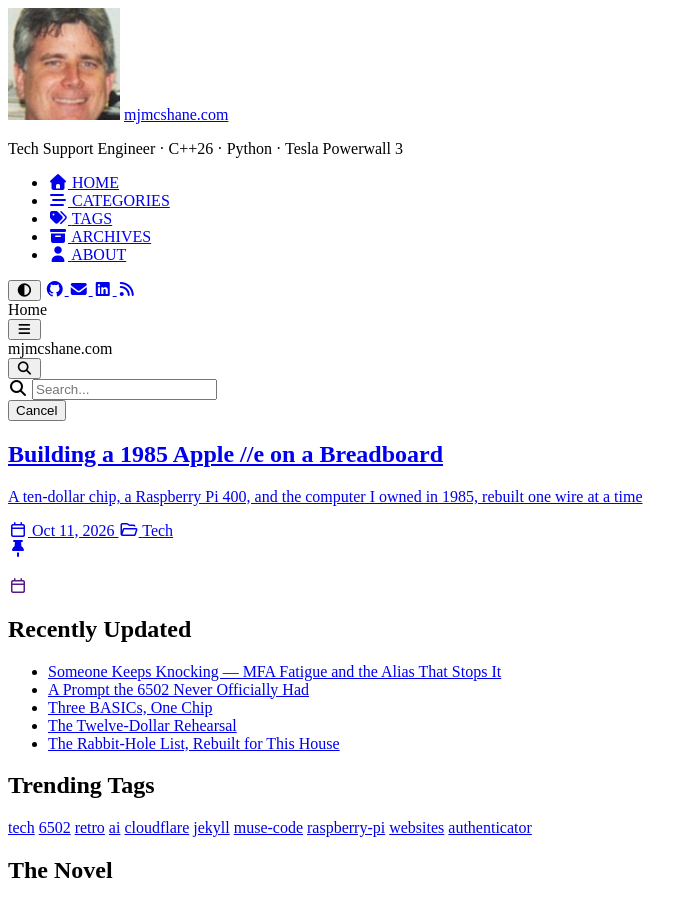
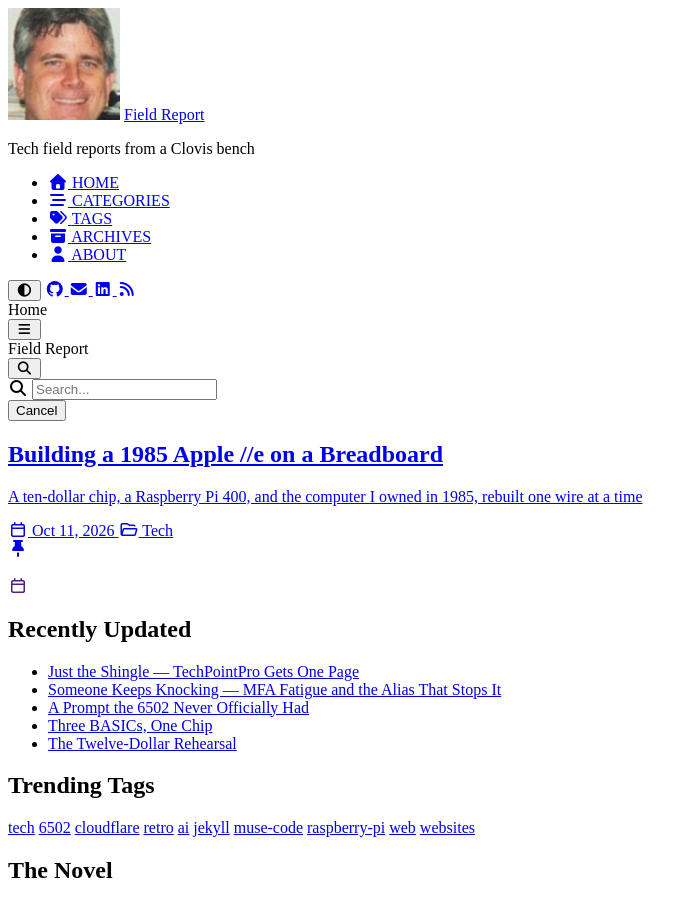
Before and after one commit to netbob/mjmcshane.com, a Jekyll site: the page built from index.html, in a window 1280 px wide and 900 px high. Shown: the whole window, without its empty margins (0-697 px from the left). Built offline with Jekyll 4.4.1, drawn with Linux system fonts in a browser that asks for light colours; cached includes are drawn as plain includes; nearby versions of some CDN libraries; some of the changed lines change nothing that is shown; some of the changed text lies outside the part shown.

Commit message:
title and tagline edit

````diff
--- a/_config.yml
+++ b/_config.yml
@@ -13,9 +13,9 @@ timezone: America/Los_Angeles
 
 # jekyll-seo-tag settings › https://github.com/jekyll/jekyll-seo-tag/blob/master/docs/usage.md
 # ↓ --------------------------
-title: mjmcshane.com
+title: Field Report
 
-tagline: Tech Support Engineer · C++26 · Python · Tesla Powerwall 3
+tagline: Tech field reports from a Clovis bench
 
 description: >-
   Senior tech support engineer specializing in C++26 and Python,
--- /dev/null
+++ b/_posts/2026-10-17-just-the-shingle-techpointpro.md
@@ -0,0 +1,163 @@
+---
+title: "Just the Shingle — TechPointPro Gets One Page"
+description: ""
+author: Michael McShane
+date: 2026-10-17 09:45:00 -0700
+categories: [Tech]
+tags: [tech, cloudflare, web, techpointpro]
+pin: false
+toc: true
+---
+
+<!-- Author note (delete before publishing): publish after the Pages push; the live address is https://techpointpro.com once the custom domain is attached. -->
+
+I bought techpointpro.com for my consulting practice, back when the practice was the day job. Then somebody stole it.
+
+Not the business — the *domain*. Hijacked, held by strangers for a couple of years while the LLC it named went on doing its work the way businesses did for centuries before websites: by phone, by referral, by showing up. I got it back eventually. Domains can be repossessed if you're stubborn and keep your paperwork. I am, and I did.
+
+So the name came home, and sat there — DNS on Cloudflare, zero records, an empty lot — while I built two other sites the full way: Jekyll, a theme, a GitHub repo, a Cloudflare Pages build that compiles the whole thing on every push. The obvious move was a third verse of the same song. There was even a plan, of sorts, for the email-to-post pipeline I've been building to grow a third route and feed it posts.
+
+Here's the thing, though: TechPointPro doesn't publish. It never did. It's a consulting shingle — the name on the door. Doors don't need a content strategy. They need to be findable, legible, and still attached to the building.
+
+## One file is the whole site
+
+So the third site gets one page. Not one page *so far* — one page, full stop. A single static HTML file, styles inline, no JavaScript, no build step, no theme, no CMS. Here it is — and I mean *here it is*, the entire site, because the entire site fits in one code window:
+
+```html
+<!DOCTYPE html>
+<html lang="en">
+<head>
+<meta charset="utf-8">
+<meta name="viewport" content="width=device-width, initial-scale=1">
+<title>TechPointPro LLC — Document Systems &amp; IT Consulting</title>
+<meta name="description" content="TechPointPro LLC — document systems and IT consulting, Clovis, California. Michael McShane, Founder & Principal Consultant.">
+<style>
+  :root {
+    --bg: #10151c;
+    --panel: #171e28;
+    --line: #2a3442;
+    --text: #e8edf3;
+    --muted: #9fb0c3;
+    --accent: #57d977; /* phosphor green — a nod to the book cover */
+    --link: #7cc4ff;
+  }
+  * { box-sizing: border-box; }
+  body {
+    margin: 0;
+    background: var(--bg);
+    color: var(--text);
+    font-family: -apple-system, "Segoe UI", Roboto, Helvetica, Arial, sans-serif;
+    line-height: 1.6;
+  }
+  .wrap { max-width: 880px; margin: 0 auto; padding: 3.5rem 1.25rem 2.5rem; }
+  header { text-align: center; margin-bottom: 2.5rem; }
+  h1.wordmark {
+    font-size: 3rem; margin: 0; letter-spacing: 0.01em; font-weight: 700;
+  }
+  h1.wordmark .llc { font-size: 1.1rem; color: var(--muted); font-weight: 400; vertical-align: super; }
+  .rule { width: 72px; height: 3px; background: var(--accent); margin: 1rem auto; border-radius: 2px; }
+  .tagline { color: var(--muted); font-size: 1.1rem; margin: 0; }
+  .principal { margin-top: 1.25rem; font-size: 1.05rem; }
+  .principal .name { font-weight: 600; }
+  .principal .title { color: var(--muted); }
+  section.about {
+    background: var(--panel);
+    border: 1px solid var(--line);
+    border-radius: 10px;
+    padding: 1.5rem 1.75rem;
+    margin-bottom: 2.5rem;
+  }
+  section.about p { margin: 0; }
+  .cards { display: grid; grid-template-columns: 1fr 1fr; gap: 1.25rem; }
+  @media (max-width: 640px) { .cards { grid-template-columns: 1fr; } h1.wordmark { font-size: 2.3rem; } }
+  a.card {
+    display: block;
+    background: var(--panel);
+    border: 1px solid var(--line);
+    border-radius: 10px;
+    padding: 1.5rem 1.75rem;
+    color: var(--text);
+    text-decoration: none;
+    transition: border-color 0.15s ease, transform 0.15s ease;
+  }
+  a.card:hover { border-color: var(--accent); transform: translateY(-2px); }
+  a.card h2 { margin: 0 0 0.25rem; font-size: 1.05rem; color: var(--muted); text-transform: uppercase; letter-spacing: 0.08em; font-weight: 600; }
+  a.card .card-title { font-size: 1.35rem; font-weight: 700; margin: 0 0 0.5rem; }
+  a.card p { margin: 0; color: var(--muted); }
+  a.card .go { color: var(--link); }
+  a.card img.cover {
+    float: right; width: 84px; height: auto; margin: 0 0 0.75rem 1rem;
+    border-radius: 4px; border: 1px solid var(--line);
+  }
+  footer {
+    margin-top: 3rem; text-align: center; color: var(--muted); font-size: 0.92rem;
+  }
+  footer a { color: var(--link); text-decoration: none; }
+  footer a:hover { text-decoration: underline; }
+</style>
+</head>
+<body>
+  <div class="wrap">
+
+    <header>
+      <h1 class="wordmark">TechPointPro <span class="llc">LLC</span></h1>
+      <div class="rule"></div>
+      <p class="tagline">Document Systems &amp; IT Consulting · Clovis, California</p>
+      <p class="principal"><span class="name">Michael McShane</span><br>
+      <span class="title">Founder &amp; Principal Consultant</span></p>
+    </header>
+
+    <section class="about">
+      <p>TechPointPro LLC is the consulting shingle of Michael McShane — enterprise
+      infrastructure engineer (Toshiba America, 26 years, warehouse to the Solutions Lab)
+      and certified DocuWare document-systems engineer. The work: document management
+      systems, IT infrastructure, and technical support for operations that run on
+      paper and want to stop.</p>
+    </section>
+
+    <div class="cards">
+      <a class="card" href="https://netbob.org">
+        <img class="cover" src="cover.png" alt="Cover of The Dark Fills the Space">
+        <h2>The Book</h2>
+        <p class="card-title">The Dark Fills the Space</p>
+        <p>A novel of an emerging AI, written with one. Serialized free, chapter by chapter.
+        <span class="go">Read it at netbob.org →</span></p>
+      </a>
+
+      <a class="card" href="https://mjmcshane.com">
+        <h2>The Tech Site</h2>
+        <p class="card-title">Field Report</p>
+        <p>My tech journal at mjmcshane.com — field reports with receipts: Powerwall
+        automation, a breadboard 6502 computer, and other projects from the bench.
+        <span class="go">Visit mjmcshane.com →</span></p>
+      </a>
+    </div>
+
+    <footer>
+      <p>© TechPointPro LLC · Clovis, California · <a href="https://github.com/netbob">github.com/netbob</a></p>
+    </footer>
+
+  </div>
+</body>
+</html>
+```
+
+That's the whole deployment artifact. The repository holds this file and the book cover image it references. Cloudflare Pages serves it with the build command set to *none*, because there is nothing to build.
+
+## What the page does
+
+Three jobs, in order:
+
+- **It hangs the shingle.** TechPointPro LLC, document systems and IT consulting, Clovis, California. My name, and the title that finally fits the LLC: Founder & Principal Consultant. One paragraph of receipts — Toshiba America, 26 years, warehouse to the Solutions Lab; certified DocuWare document-systems engineer after that.
+- **It points at the two live properties.** A card for the book — *The Dark Fills the Space*, serialized free at netbob.org, cover art included — and a card for Field Report — this site — where the reports live. The shingle doesn't compete with the publications; it endorses them.
+- **It publishes no contact details.** No phone, no email in the clear. A public page is forever and scrapers are patient; anyone who needs me already has a way, and the two linked sites have theirs.
+
+## The locks, this time
+
+A man who has had a domain stolen builds the fence before he admires the house. Registrar lock on, auto-renew on, DNSSEC on, two-factor on every account that can touch it. Five minutes of settings — the difference between a funny story about the time the domain was hijacked and a second hijacking.
+
+## Three properties, three jobs
+
+netbob.org is the book. mjmcshane.com — Field Report — is the bench journal. techpointpro.com is the brass plate by the door — the oldest name of the three, back from the dead, doing the smallest job on the smallest stack I own.
+
+A shingle doesn't need a feed. It needs to not blow down.
````
